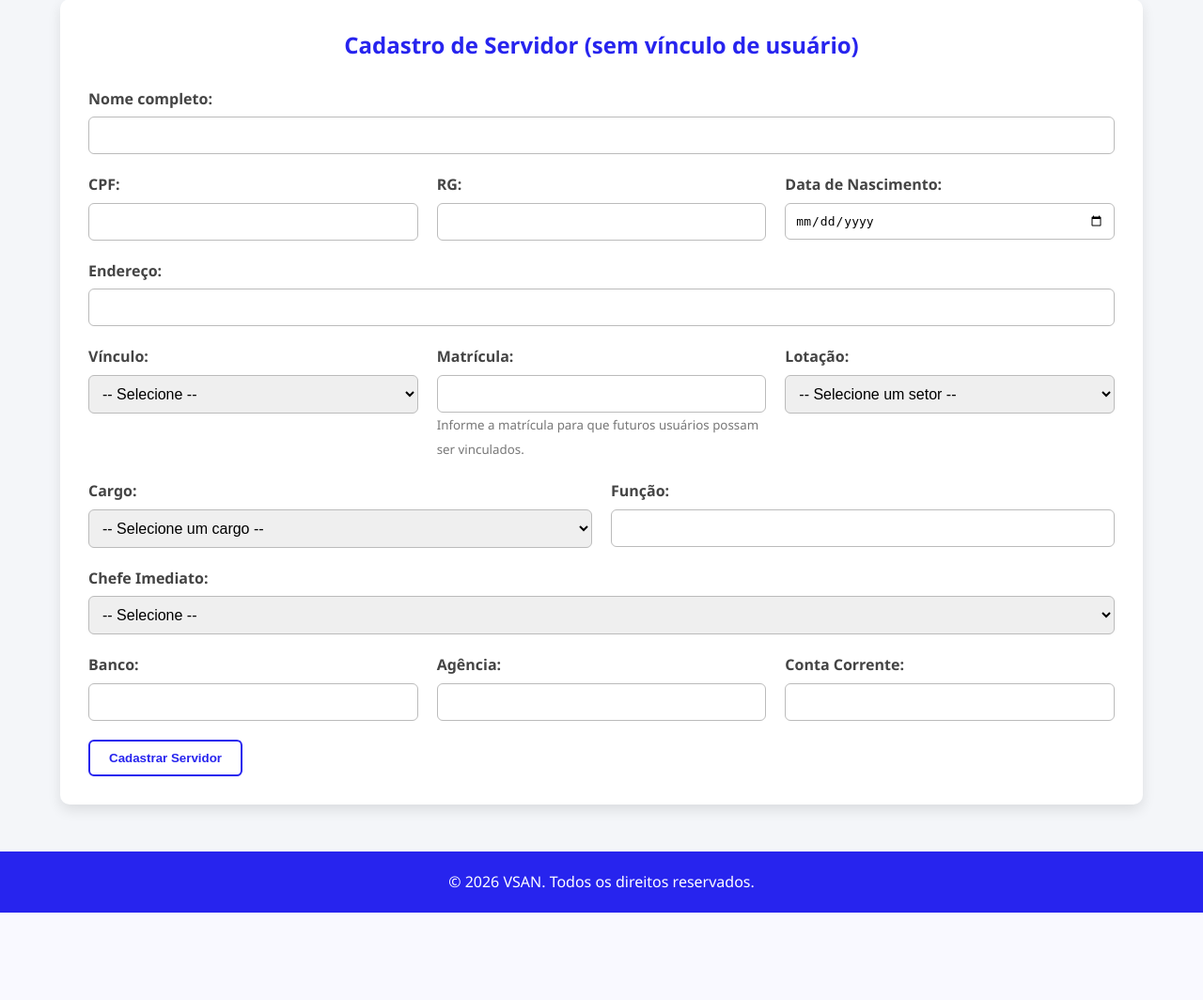
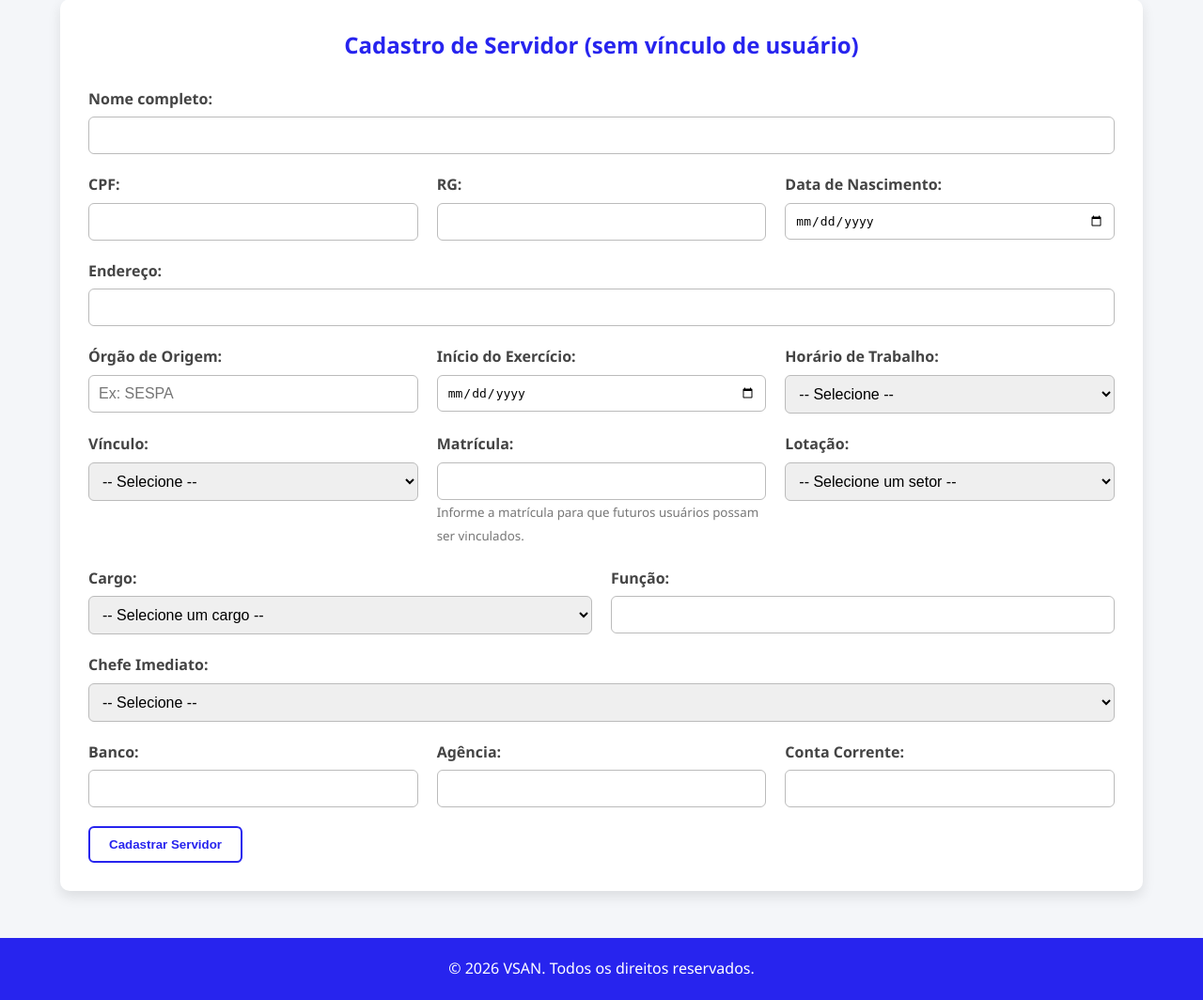
Before and after one commit to Jailsonsalima/vsan, a Django app: page /cadastro-servidor-publico/ in a window 1280 px wide. Shown: the part 115-1179 px from the top of the page at 94% size. Before the commit the page ends 1086 px from the top, so only its background shows below. Run offline with Django 5.2, Linux system fonts and the light colour scheme; data that the repository does not hold is empty; parts of the project's set-up code (start-up, migrations or seed data) failed here and were passed over.

Commit message:
Adicionado os campos de admissão, horário de trabalho e origem.
Adicionei admissao (DateField), horario_trabalho (CharField) e orgao_origem (CharField) ao modelo Servidor e incluí uma migração Django. Atualizei os templates de cadastro para coletar esses valores e atualizei os servidores.views para analisar e salvar admissao, horario_trabalho e orgao_origem. Atualizei o modelo PDF para utilizar servidor.admissao, servidor.orgao_origem e servidor.horario_trabalho. Removí o select de horário autônomo dos formulários de geração de folha e parar de passar um horário separado de atividades.views (os dados agora vêm do registro do Servidor).

```diff
--- a/atividades/views.py
+++ b/atividades/views.py
@@ -347,7 +347,7 @@ def gerar_folha_ponto(request):
     if request.method == "POST":
         ids = request.POST.getlist("servidores")
         servidores_selecionados = Servidor.objects.filter(id__in=ids)
-        horario = request.POST.get("horario")
+
 
         buffer = io.BytesIO()
         with zipfile.ZipFile(buffer, "w", zipfile.ZIP_DEFLATED) as zip_file:
@@ -357,7 +357,7 @@ def gerar_folha_ponto(request):
                     "dias_mes": dias_mes,
                     "mes_atual": nome_mes,
                     "ano_atual": ano_atual,
-                    "horario": horario,
+
                 })
                 pdf_bytes = HTML(string=html).write_pdf()
                 zip_file.writestr(f"folha_ponto_{servidor.primeiro_e_ultimo_nome()}_{nome_mes}_{ano_atual}.pdf", pdf_bytes)
@@ -407,7 +407,6 @@ def gerar_folha_plantao(request):
     if request.method == "POST":
         ids = request.POST.getlist("servidores")
         servidores_selecionados = Servidor.objects.filter(id__in=ids)
-        horario = request.POST.get("horario")
 
         buffer = io.BytesIO()
         with zipfile.ZipFile(buffer, "w", zipfile.ZIP_DEFLATED) as zip_file:
@@ -417,7 +416,6 @@ def gerar_folha_plantao(request):
                     "dias_mes": dias_mes,
                     "mes_atual": nome_mes,
                     "ano_atual": ano_atual,
-                    "horario": horario,
                 })
                 pdf_bytes = HTML(string=html).write_pdf()
                 zip_file.writestr(f"folha_plantao_{servidor.primeiro_e_ultimo_nome()}_{nome_mes}_{ano_atual}.pdf", pdf_bytes)
--- a/servidores/models.py
+++ b/servidores/models.py
@@ -28,6 +28,10 @@ class Servidor(models.Model):
     disponivel = models.BooleanField(default=True)
     ultima_vez_sorteado = models.DateTimeField(null=True, blank=True)
 
+    admissao = models.DateField(blank=True, null=True)
+    horario_trabalho = models.CharField(max_length=100, blank=True, null=True)
+    orgao_origem = models.CharField(max_length=20, blank=True, null=True)
+
     def primeiro_nome(self):
         return self.nome.split()[0]
 
--- a/servidores/templates/servidores/cadastro_servidor_publico.html
+++ b/servidores/templates/servidores/cadastro_servidor_publico.html
@@ -27,6 +27,26 @@
             <label for="endereco">Endereço:</label>
             <input type="text" name="endereco" id="endereco" required>
         </div>
+        <div class="form-row">
+
+    <div class="form-group">
+            <label for="orgao_origem">Órgão de Origem:</label>
+            <input type="text" name="orgao_origem" id="orgao_origem" placeholder="Ex: SESPA" required>
+        </div>
+        <div class="form-group">
+            <label for="admissao">Início do Exercício:</label>
+            <input type="date" name="admissao" id="admissao" placeholder="Ex: " required>
+        </div>
+        <div class="form-group">
+        <label for="horario_trabalho">Horário de Trabalho:</label>
+        <select name="horario_trabalho" id="horario_trabalho" required >
+          <option value="">-- Selecione --</option>
+          <option value="08h - 14h">08h - 14h</option>
+          <option value="12h - 18h">12h - 18h</option>
+          <option value="08h - 12h / 14h - 18h">08h - 12h / 14h - 18h</option>
+        </select>
+    </div>
+    </div>
         <div class="form-row">
             <div class="form-group">
                 <label for="vinculo">Vínculo:</label>
--- a/servidores/views.py
+++ b/servidores/views.py
@@ -27,6 +27,16 @@ def cadastro_servidor(request):
             except ValueError:
                 messages.error(request, "Data de nascimento inválida.")
                 return render(request, "servidores/cadastro_servidor.html", {"setores": setores})
+        admissao_str = request.POST.get("admissao") or None
+        admissao = None
+
+        if admissao_str:
+            try:
+                # Supondo que o campo venha no formato "YYYY-MM-DD"
+                admissao = datetime.strptime(admissao_str, "%Y-%m-%d").date()
+            except ValueError:
+                # Caso o formato seja inválido, você pode tratar aqui
+                admissao = None
 
         servidor = Servidor.objects.create(
             nome=request.POST.get("nome"),
@@ -43,6 +53,10 @@ def cadastro_servidor(request):
             conta=request.POST.get("conta"),
             setor=setor,  # vínculo com setor
             chefe_imediato=chefe,  # vínculo com chefe imediato
+
+            admissao=request.POST.get("admissao") or None,
+            horario_trabalho=request.POST.get("horario_trabalho"),
+            orgao_origem=request.POST.get("orgao_origem"),
         )
         # Vincula o servidor ao usuário logado
         request.user.servidor = servidor
@@ -79,6 +93,16 @@ def cadastro_servidor_publico(request):
                 return render(request, "servidores/cadastro_servidor.html", {"setores": setores})
         chefe_id = request.POST.get("chefe_imediato")
         chefe = Setor.objects.get(id=chefe_id) if chefe_id else None
+        admissao_str = request.POST.get("admissao") or None
+        admissao = None
+
+        if admissao_str:
+            try:
+                # Supondo que o campo venha no formato "YYYY-MM-DD"
+                admissao = datetime.strptime(admissao_str, "%Y-%m-%d").date()
+            except ValueError:
+                # Caso o formato seja inválido, você pode tratar aqui
+                admissao = None
         Servidor.objects.create(
             nome=request.POST.get("nome"),
             endereco=request.POST.get("endereco"),
@@ -88,12 +112,16 @@ def cadastro_servidor_publico(request):
             funcao=request.POST.get("funcao"),
             cpf=request.POST.get("cpf"),
             rg=request.POST.get("rg"),
-            nascimento=request.POST.get("nascimento") or None,
+            nascimento=nascimento,
             banco=request.POST.get("banco"),
             agencia=request.POST.get("agencia"),
             conta=request.POST.get("conta"),
             setor=setor,  # vínculo com setor
             chefe_imediato=chefe,  # vínculo com chefe imediato
+
+            admissao=admissao,
+            horario_trabalho=request.POST.get("horario_trabalho"),
+            orgao_origem=request.POST.get("orgao_origem"),
         )
         messages.success(request, "Servidor público cadastrado com sucesso! ")
         return redirect("sucesso")
--- a/templates/pdf_folha_ponto.html
+++ b/templates/pdf_folha_ponto.html
@@ -60,15 +60,15 @@
                         <strong>CARGO/FUNÇÃO: {{ servidor.cargo }} / {{ servidor.funcao|title }}</strong>
                     </td>
                     <td colspan="7" style="text-align: left;">
-                        <strong>INÍCIO DO EXERCÍCIO: «INÍCIO_DE_EXERCÍCIO»</strong>
+                        <strong>INÍCIO DO EXERCÍCIO: {{ servidor.admissao }}</strong>
                     </td>
                 </tr>
                 <tr>
                     <td colspan="9" style="text-align: left;">
-                        <strong>CEDIDO OU À DISPOSIÇÃO (ORGÃO DE ORIGEM): SESPA</strong>
+                        <strong>CEDIDO OU À DISPOSIÇÃO (ORGÃO DE ORIGEM): {{ servidor.orgao_origem }}</strong>
                     </td>
                     <td colspan="7" style="text-align: left;">
-                        <strong>HORÁRIO DE TRABALHO DE SEGUNDA A SEXTA FEIRA: {{ horario }}</strong>
+                        <strong>HORÁRIO DE TRABALHO DE SEGUNDA A SEXTA FEIRA: {{ servidor.horario_trabalho }}</strong>
                     </td>
                 </tr>
                 <tr style="border: 0px;">
```
Also changed, not shown: atividades/templates/atividades/cadastro_folha_plantao.html (+1 -11 lines), atividades/templates/atividades/cadastro_folha_ponto.html (+1 -11 lines), servidores/templates/servidores/cadastro_servidor.html (+22 -0 lines), servidores/migrations/0013_servidor_admissao_servidor_horario_trabalho_and_more.py (added).
